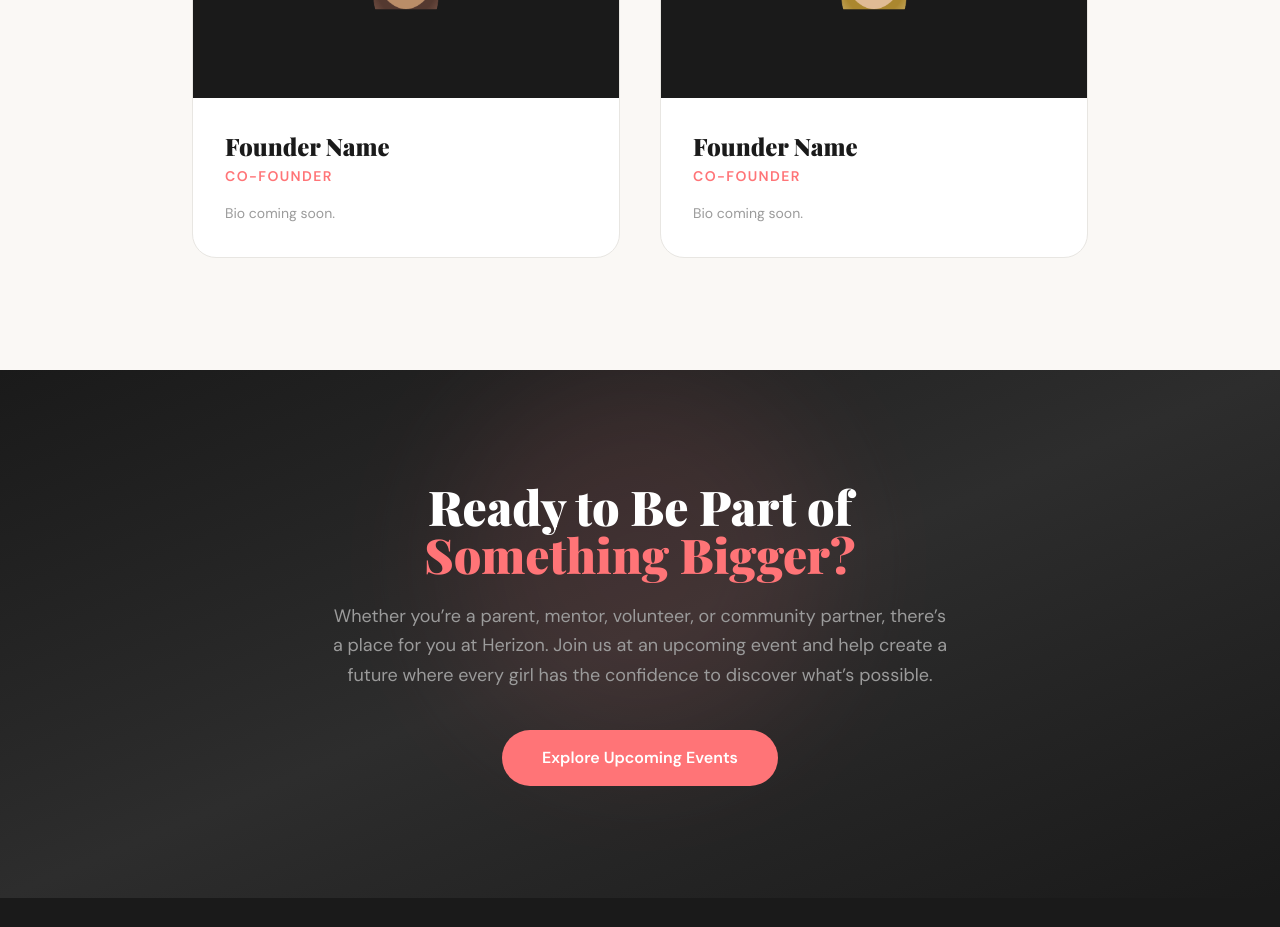
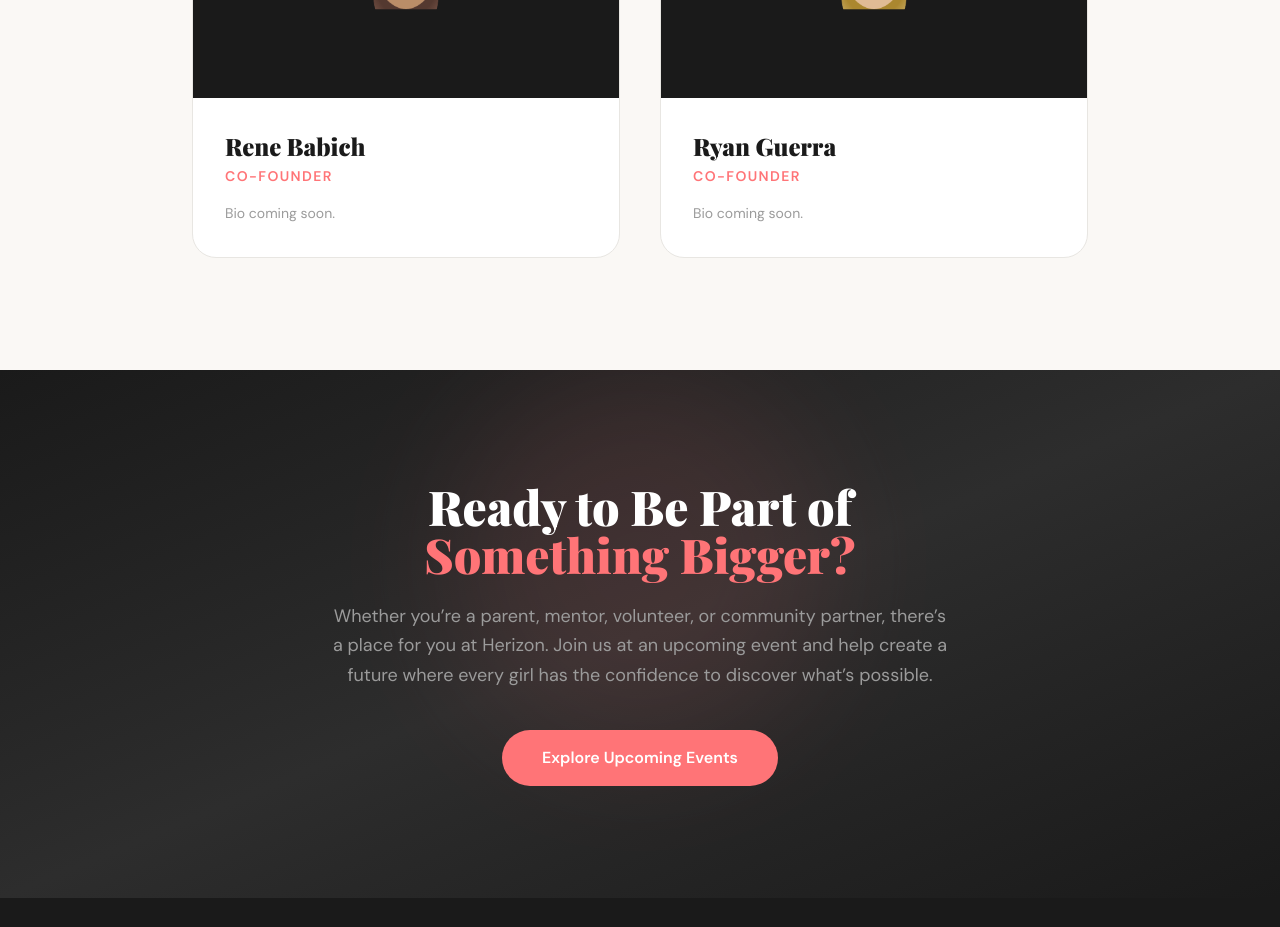
Before and after one commit to flourishprosper/herizonsociety-website, a Next.js app: page /about in a window 1280 px wide. Shown: the part 5560-6487 px from the top of the page. Built offline with nearby package versions, Linux system fonts and the light colour scheme; a web font is replaced by a local one.

Commit message:
feat(about): add founder names Rene Babich and Ryan Guerra

```diff
--- a/src/app/about/page.tsx
+++ b/src/app/about/page.tsx
@@ -311,7 +311,7 @@ export default function AboutPage() {
               </div>
               <div className="p-8">
                 <h3 className="font-serif text-2xl font-black text-[#1A1A1A] mb-1">
-                  Founder Name
+                  Rene Babich
                 </h3>
                 <p className="text-[#FF7477] text-sm font-semibold uppercase tracking-widest mb-4">
                   Co-Founder
@@ -328,7 +328,7 @@ export default function AboutPage() {
               </div>
               <div className="p-8">
                 <h3 className="font-serif text-2xl font-black text-[#1A1A1A] mb-1">
-                  Founder Name
+                  Ryan Guerra
                 </h3>
                 <p className="text-[#FF7477] text-sm font-semibold uppercase tracking-widest mb-4">
                   Co-Founder
```
